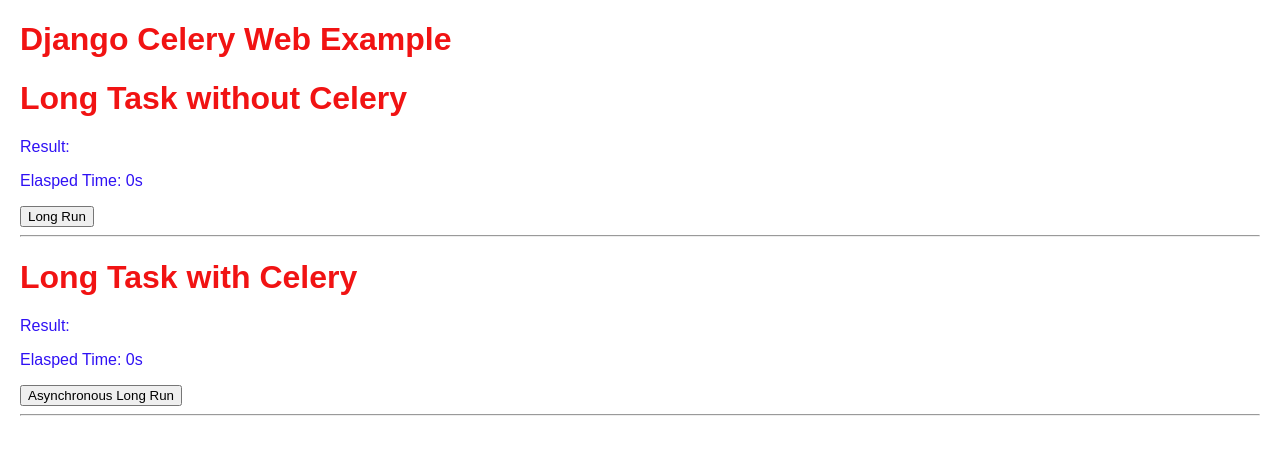
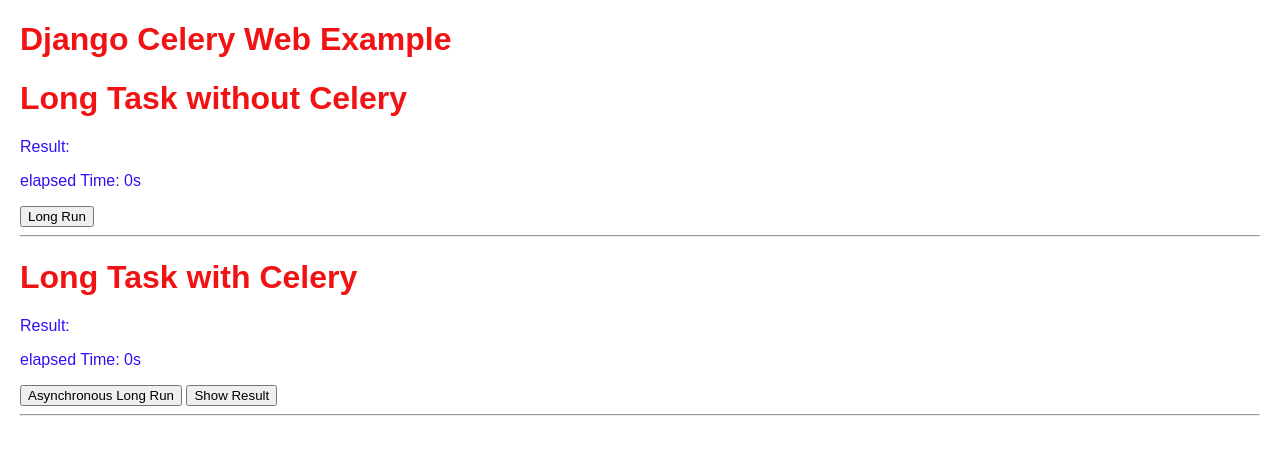
Before and after one commit to jgujerry/python-web-examples, a Django app: page / in a window 1280 px wide. Shown: the top 455 px of the page. Run offline with Django 5.2, Linux system fonts and the light colour scheme.

Commit message:
Show async result

```diff
--- a/django-celery/app/urls.py
+++ b/django-celery/app/urls.py
@@ -1,10 +1,16 @@
 from django.urls import path
 
-from app.views import index, sync_run_modeling_job, async_run_modeling_job
+from app.views import (
+    index,
+    sync_run_modeling_job,
+    async_run_modeling_job,
+    show_async_job_result,
+)
 
 
 urlpatterns = [
     path("", index, name="index"),
     path('sync-run-modeling-job/', sync_run_modeling_job),
-    path('async-run-modeling-job/', async_run_modeling_job)
+    path('async-run-modeling-job/', async_run_modeling_job),
+    path('show-async-job-result/', show_async_job_result)
 ]
--- a/django-celery/app/views.py
+++ b/django-celery/app/views.py
@@ -1,7 +1,9 @@
+import json
 import time
 
 from django.http.response import JsonResponse
 from django.shortcuts import render
+from django_celery_results.models import TaskResult
 
 from app.tasks import run_modeling_job
 
@@ -20,7 +22,7 @@
     # Return response
     data = {
         'result': result,
-        'elasped_time': round(elapsed_time, 3)
+        'elapsed_time': round(elapsed_time, 3)
     }
     return JsonResponse(data)
 
@@ -35,7 +37,27 @@
     # Return response
     data = {
         'result': async_result.id,
-        'elasped_time': elapsed_time
+        'elapsed_time': elapsed_time
     }
 
     return JsonResponse(data)
+
+
+def show_async_job_result(request):
+    """Show async job result"""
+    task_id = request.GET.get('task_id', None)
+    try:
+        task = TaskResult.objects.get(task_id=task_id)
+    except TaskResult.DoesNotExist:
+        task = None
+
+    if not task:
+        return JsonResponse({})
+
+    result_data = json.loads(task.result)
+    data = {
+        "result": result_data[0],
+        "elapsed_time": result_data[1]
+    }
+
+    return JsonResponse(data)
--- a/django-celery/templates/index.html
+++ b/django-celery/templates/index.html
@@ -10,14 +10,15 @@
 
 <h1>Long Task without Celery</h1>
 <p>Result: <span id="r2"></span></p>
-<p>Elasped Time: <span id="t2">0</span>s</p>
+<p>elapsed Time: <span id="t2">0</span>s</p>
 <input type="button" value="Long Run" onclick="sync_run_modeling_job()">
 <hr>
 
 <h1>Long Task with Celery</h1>
 <p>Result: <span id="r3"></span></p>
-<p>Elasped Time: <span id="t3">0</span>s</p>
+<p>elapsed Time: <span id="t3">0</span>s</p>
 <input type="button" value="Asynchronous Long Run" onclick="async_run_modeling_job()">
+<button id="show-result" onclick="show_async_job_result()">Show Result</button>
 <hr>
 
 <script>
@@ -27,7 +28,7 @@
         let url = '/sync-run-modeling-job/';
         fetch(url).then(response => response.json()).then(data => {
             document.getElementById('r2').innerText = data['result'];
-            document.getElementById('t2').innerText = data['elasped_time'];
+            document.getElementById('t2').innerText = data['elapsed_time'];
             document.getElementById('s').style.display = 'none';
         });
     }
@@ -38,9 +39,25 @@
         let url = '/async-run-modeling-job/';
         fetch(url).then(response => response.json()).then(data => {
             document.getElementById('r3').innerText = data['result'];
-            document.getElementById('t3').innerText = data['elasped_time'];
+            document.getElementById('t3').innerText = data['elapsed_time'];
             document.getElementById('s').style.display = 'none';
         });
     }
+
+    function show_async_job_result() {
+        let task_id = document.getElementById('r3').innerText;
+        if (task_id != null) {
+            let url = '/show-async-job-result/?';
+            let params = new URLSearchParams({
+                "task_id": task_id
+            })
+            fetch(url + params).then(response => response.json()).then(data => {
+                if (data["result"] != null) {
+                    document.getElementById('r3').innerText = data['result'];
+                    document.getElementById('t3').innerText = data['elapsed_time'];
+                }
+            });
+        }
+    }
 </script>
 {% endblock %}
```
